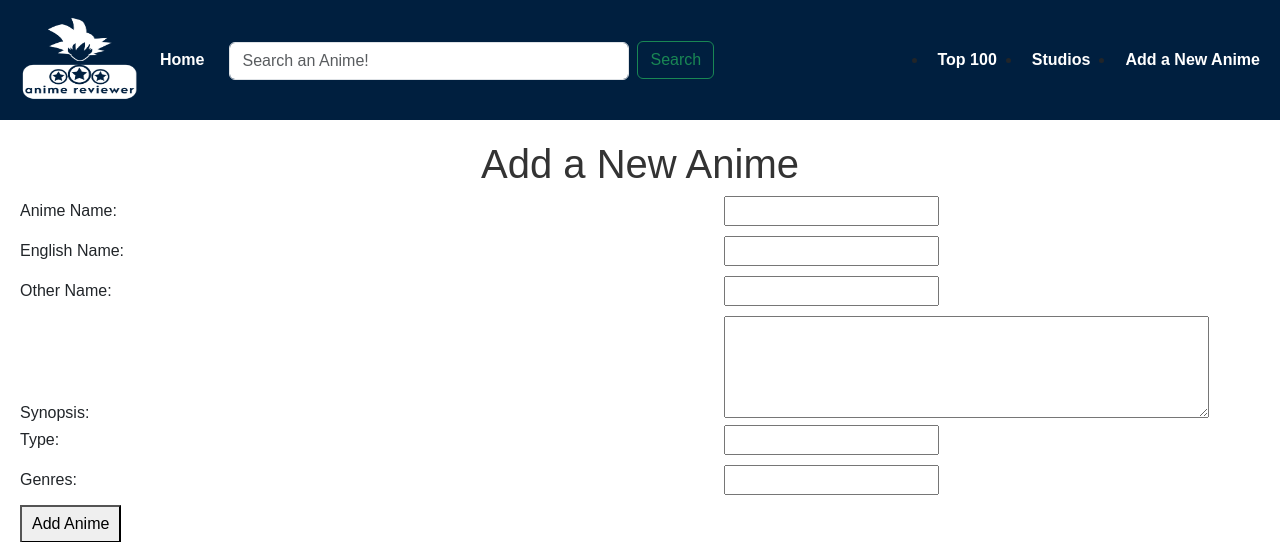
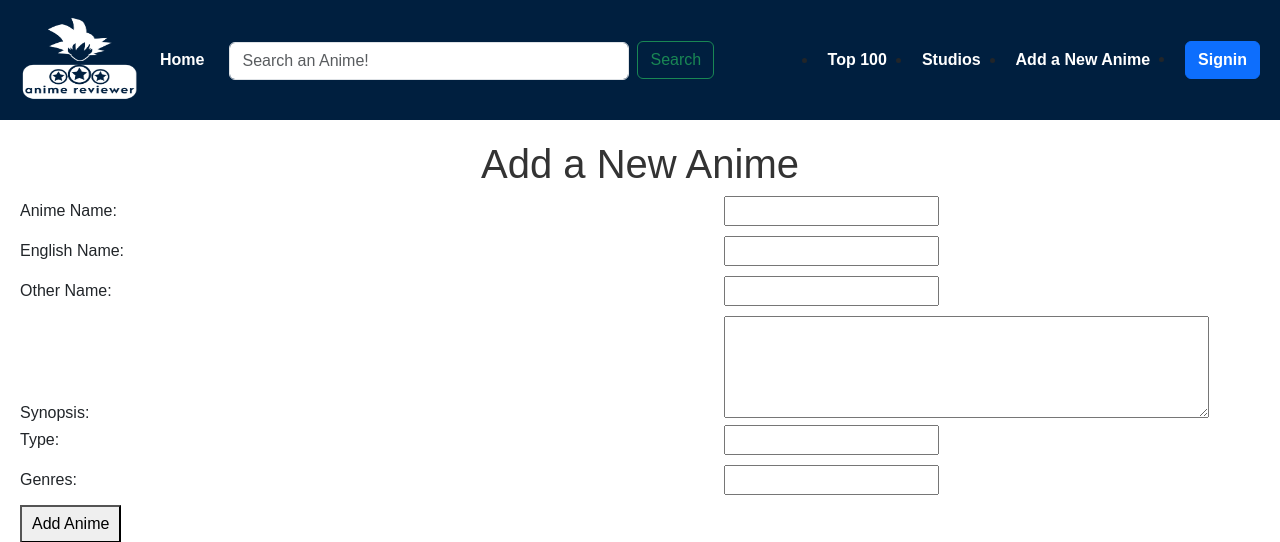
Before and after one commit to Mfaytinn/AnimeReview-BLG317, a Flask app: page /add in a window 1280 px wide. Shown: the top 542 px of the page. Run offline with Flask 3, Linux system fonts and the light colour scheme; parts of the project's set-up code (start-up, migrations or seed data) failed here and were passed over.

Commit message:
add routes to signup and signin pages

```diff
--- a/app/server.py
+++ b/app/server.py
@@ -13,6 +13,8 @@ def create_app():
     app.add_url_rule("/anime/<int:anime_id>", view_func=views.anime_page, endpoint="anime_page")
     app.add_url_rule("/top100", view_func=views.top_100_page, endpoint="top_100_page")
     app.add_url_rule("/search", view_func=views.search, methods=["GET"], endpoint="search")
+    app.add_url_rule("/signin", view_func=views.signin_page, methods=["GET", "POST"], endpoint="signin_page")
+    app.add_url_rule("/signup", view_func=views.signup_page, methods=["GET", "POST"], endpoint="signup_page")
 
     return app
 
--- a/app/templates/layout.html
+++ b/app/templates/layout.html
@@ -4,6 +4,7 @@
     <meta charset="UTF-8">
     <meta name="viewport" content="width=device-width, initial-scale=1.0">
     <title>{% block title %}Anime App{% endblock %}</title>
+    <link href="https://fonts.googleapis.com/css2?family=Roboto:wght@400;500;700&display=swap" rel="stylesheet">
     <link href="https://cdn.jsdelivr.net/npm/bootstrap@5.3.0-alpha1/dist/css/bootstrap.min.css" rel="stylesheet">
     <link rel="stylesheet" href="{{ url_for('static', filename='styles.css') }}">
 </head>
@@ -24,6 +25,7 @@
             <li><a href="{{ url_for('top_100_page') }}">Top 100</a></li>
             <li><a href="{{ url_for('studios_page') }}">Studios</a></li>
             <li><a href="{{ url_for('add_anime') }}">Add a New Anime</a></li>
+            <li><a href="{{ url_for('signin_page') }}" class="btn btn-primary">Signin</a></li>
         </ul>
     </nav>
 
```
